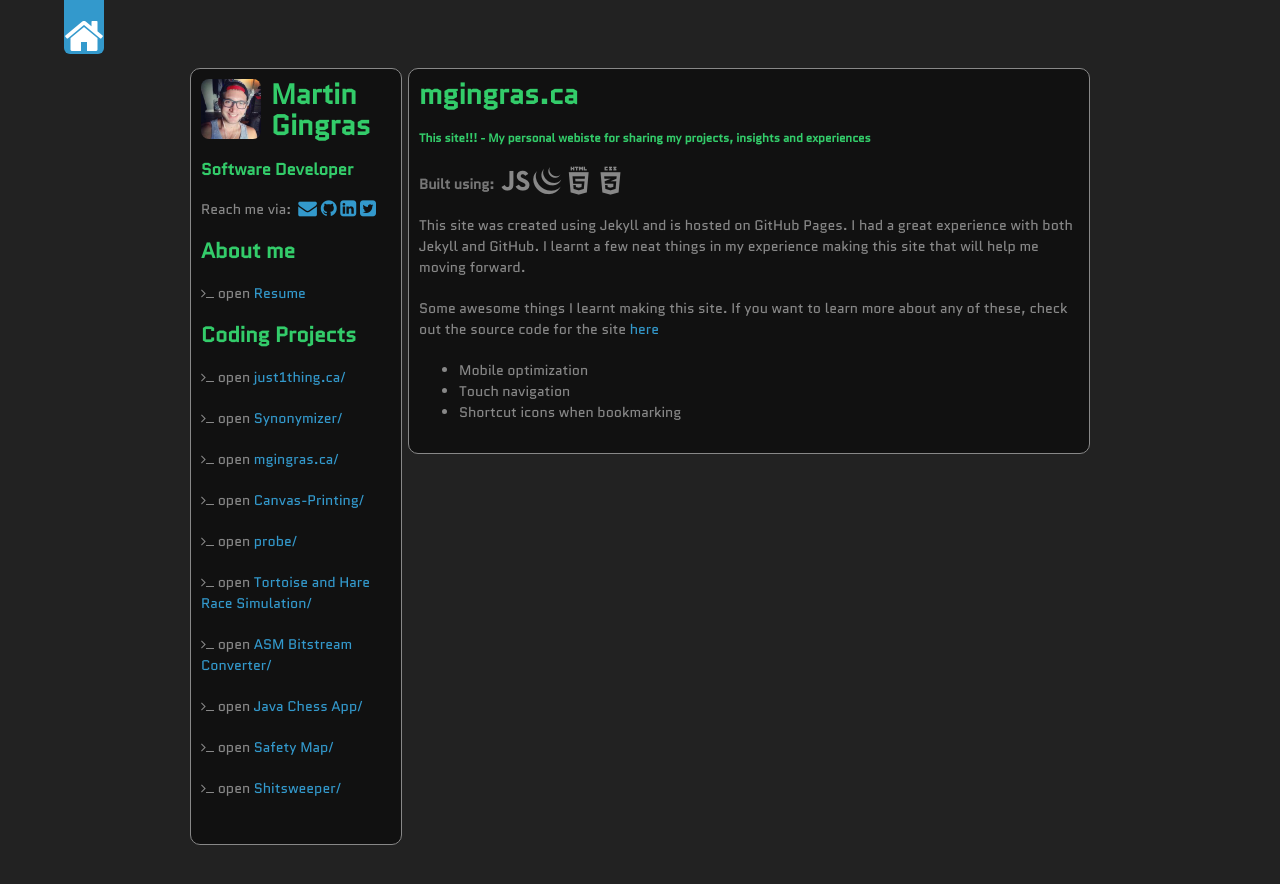
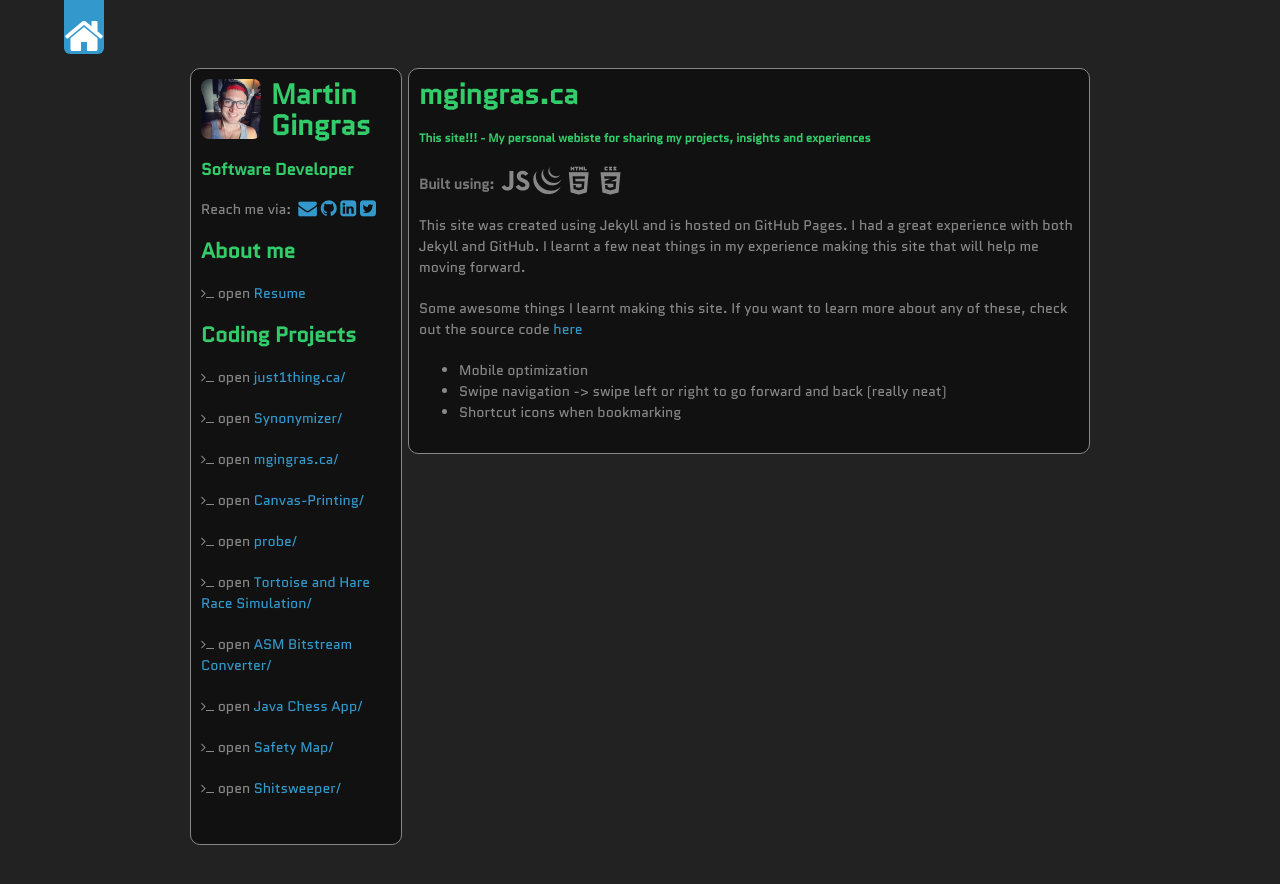
Before and after one commit to mgingras/The-old-mgingras.ca, a Jekyll site: the page built from _posts/2013-05-25-mgingras.ca.md, in a window 1280 px wide. Shown: the top 884 px of the page. Built offline with Jekyll 4.4.1, drawn with Linux system fonts in a browser that asks for light colours; some web fonts are replaced; Markdown is read by kramdown in place of the engine named in the settings.

```diff
--- a/_includes/home.html
+++ b/_includes/home.html
@@ -1,3 +1,6 @@
+<script type="text/javascript" src="/js/bookmark_bubble.js">
+      page_popup_bubble = "#index";
+</script>
 <h2>About me</h2>
 <p>I am currently a Computer Science student studying at Carleton University aspiring to become a professional software engineer. The intent of this site is to provide a place for me to publish my progress towards my aspiration and share my struggles and successes. I encourage you to browse around and feel free to contact me with any questions or suggestions.</p>
 <h3>My Toolbox</h3>
--- a/_posts/2013-05-25-mgingras.ca.md
+++ b/_posts/2013-05-25-mgingras.ca.md
@@ -12,8 +12,8 @@ This site was created using Jekyll and is hosted on GitHub Pages. I had a great
 
 <!-- abridge -->
 
-Some awesome things I learnt making this site. If you want to learn more about any of these, check out the source code for the site [here](https://github.com/mgingras/mgingras.github.io)
+Some awesome things I learnt making this site. If you want to learn more about any of these, check out the source code [here](https://github.com/mgingras/mgingras.github.io)
 
 * Mobile optimization
-* Touch navigation
+* Swipe navigation -> swipe left or right to go forward and back (really neat)
 * Shortcut icons when bookmarking
```
